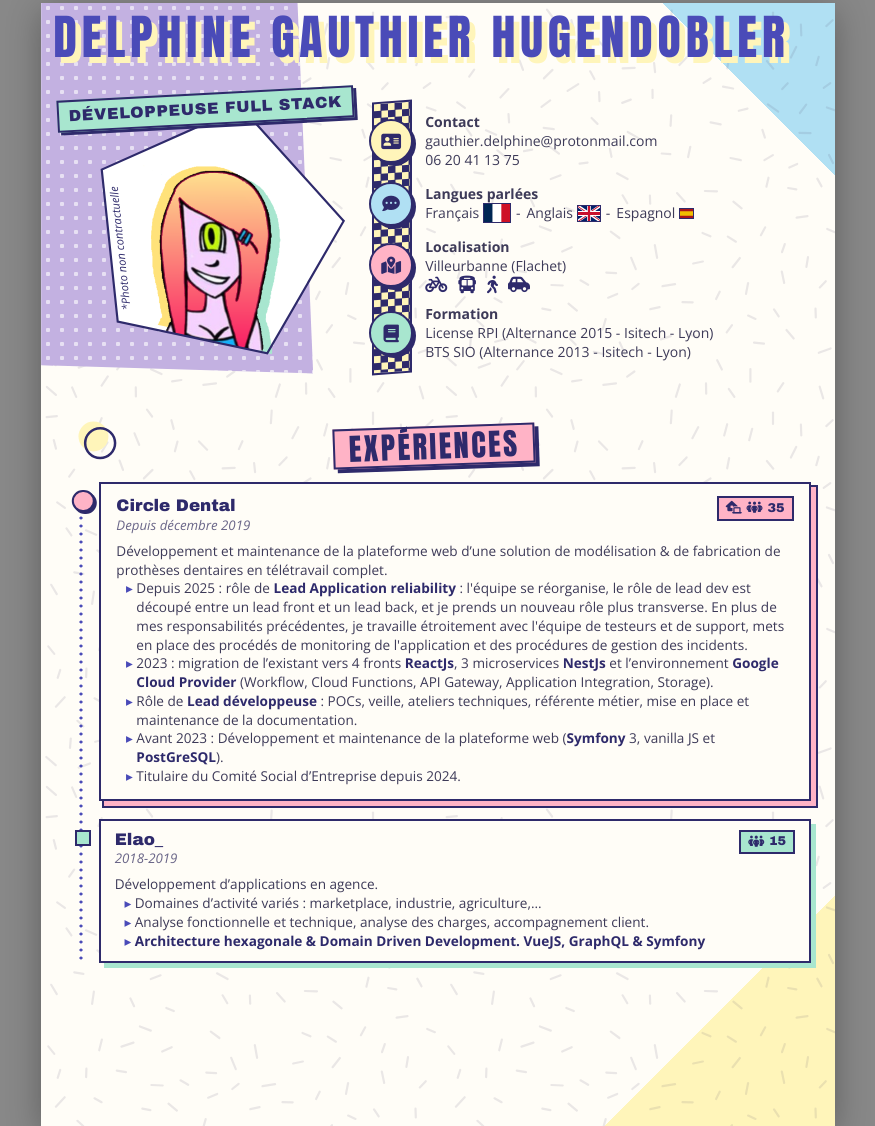
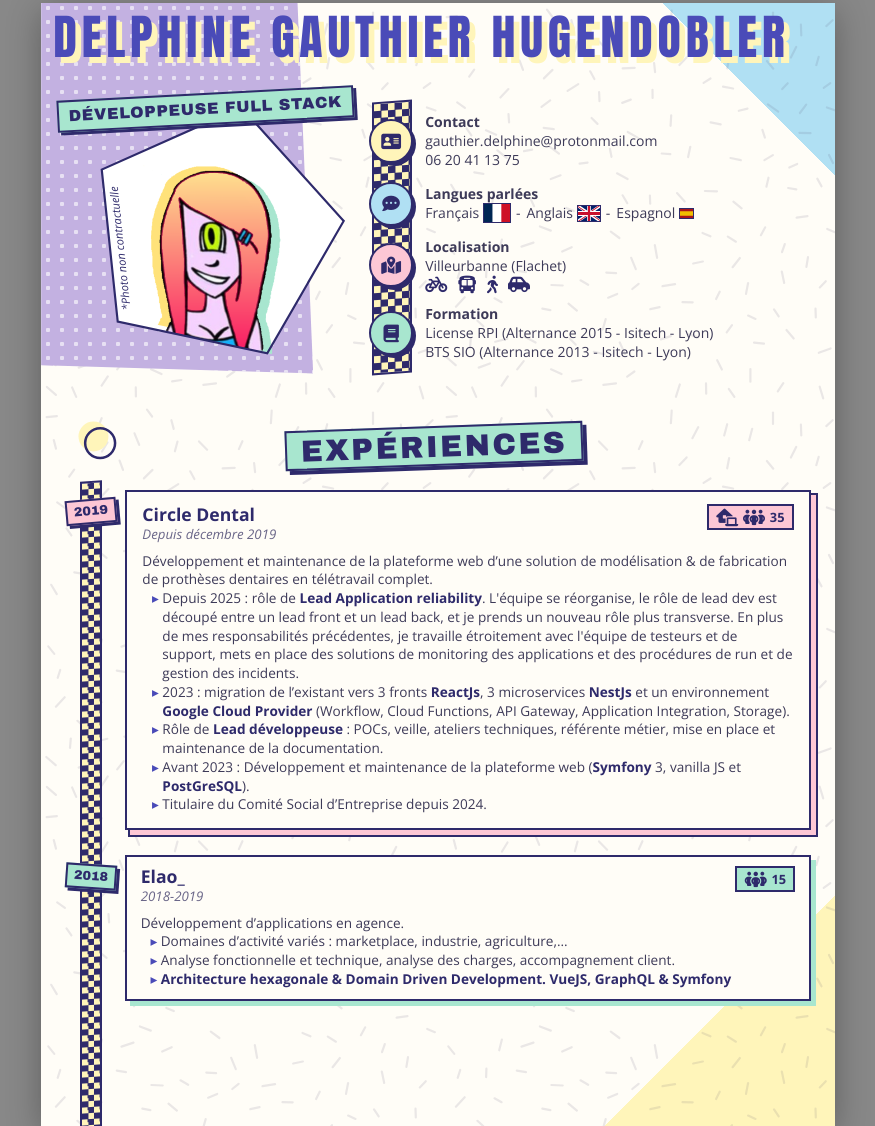
Before and after one commit to keninette/cv, a website: page src/index.html in a window 1280 px wide. Shown: the part 37-1163 px from the top of the page, without its empty margins (202-1077 px from the left). Drawn offline with nearby package versions, Linux system fonts and the light colour scheme.

Commit message:
Issue #4 - Improve experiences display

```diff
--- a/src/components/experiences/experiences.html
+++ b/src/components/experiences/experiences-page-1.html
@@ -1,4 +1,4 @@
-<main class="xp">
+<main class="xp xp--page-1">
   <!-- Memphis shape, left of the title -->
   <span class="deco xp__circle" aria-hidden="true">
     <svg viewBox="0 0 50 50">
@@ -9,7 +9,7 @@
   <h2 class="title">Expériences</h2>
 
   <ol class="timeline">
-    <li class="job job--featured">
+    <li class="job job--featured" data-year="2019">
       <header class="job__head">
         <div>
           <h3 class="job__title">Circle Dental</h3>
@@ -29,18 +29,18 @@
         <ul>
           <li>
             Depuis 2025 : rôle de
-            <strong>Lead Application reliability</strong> : l'équipe se
+            <strong>Lead Application reliability</strong>. L'équipe se
             réorganise, le rôle de lead dev est découpé entre un lead front et
             un lead back, et je prends un nouveau rôle plus transverse. En plus
             de mes responsabilités précédentes, je travaille étroitement avec
-            l'équipe de testeurs et de support, mets en place des procédés de
-            monitoring de l'application et des procédures de gestion des
-            incidents.
+            l'équipe de testeurs et de support, mets en place des solutions de
+            monitoring des applications et des procédures de run et de gestion
+            des incidents.
           </li>
           <li>
-            2023 : migration de l’existant vers 4 fronts
+            2023 : migration de l’existant vers 3 fronts
             <strong>ReactJs</strong>, 3 microservices <strong>NestJs</strong> et
-            l’environnement <strong>Google Cloud Provider</strong> (Workflow,
+            un environnement <strong>Google Cloud Provider</strong> (Workflow,
             Cloud Functions, API Gateway, Application Integration, Storage).
           </li>
           <li>
@@ -58,7 +58,7 @@
       </div>
     </li>
 
-    <li class="job job--mint">
+    <li class="job job--mint" data-year="2018">
       <header class="job__head">
         <div>
           <h3 class="job__title">Elao_</h3>
--- a/src/components/experiences/experiences-older.html
+++ b/src/components/experiences/experiences-page-2.html
@@ -1,7 +1,7 @@
 <!-- end of the timeline, at the top of page 2 -->
-<section class="xp xp--older">
+<section class="xp xp--page-2">
   <ol class="timeline">
-    <li class="job job--blue">
+    <li class="job job--blue" data-year="2013">
       <header class="job__head">
         <div>
           <h3 class="job__title">InfoGones</h3>
@@ -25,12 +25,12 @@
             client.
           </li>
           <li>Accompagnement de stagiaires &amp; alternants</li>
-          <li>Technologies PCSoft</li>
+          <li>Technologies PCSoft, PHP</li>
         </ul>
       </div>
     </li>
 
-    <li class="job job--lemon">
+    <li class="job job--lemon" data-year="2009">
       <header class="job__head">
         <div>
           <h3 class="job__title">Infirmière diplômée d’état</h3>
--- a/src/components/experiences/experiences.css
+++ b/src/components/experiences/experiences.css
@@ -1,15 +1,31 @@
 /* ============================================================
-   ROW 2 – experiences timeline (ends at the top of page 2: .xp--older)
+   ROW 2 – experiences timeline (ends at the top of page 2: .xp--page-2)
    ============================================================ */
 .xp {
   position: relative;
   padding: 1rem 1.5rem 1.5rem 1rem;
 }
 .xp .title {
-  margin-bottom: 1rem;
+  margin-bottom: 1.5rem;
+  background: var(--mint);
 }
-.xp--older {
+/* page 1: fills the rest of the page, so the band can reach its bottom */
+.xp--page-1 {
+  flex: 1;
+  display: flex;
+  flex-direction: column;
+}
+.xp--page-1 .timeline {
+  flex: 1;
+}
+.xp--page-1 .timeline::before {
+  bottom: -2rem; /* past the section's padding, cut by the page edge */
+}
+.xp--page-2 {
   padding-top: 1.75rem;
+}
+.xp--page-2 .timeline::before {
+  top: -2rem; /* past the section's padding, cut by the page edge */
 }
 
 /* Memphis shape, left of the title */
@@ -25,18 +41,19 @@
   position: relative;
   display: flex;
   flex-direction: column;
-  gap: 1.1rem;
-  padding-left: 2.625rem;
+  gap: 1.6rem;
+  padding-left: 4.25rem;
 }
-/* dotted line */
+/* checkerboard band, like the contact strip in the header */
 .timeline::before {
   content: "";
   position: absolute;
-  inset: 1rem auto 0 1.5rem;
-  width: 3px;
-  transform: translateX(-50%);
-  background: radial-gradient(circle, var(--indigo) 1.4px, transparent 1.8px) 0
-    0 / 3px 8px;
+  inset: -0.6rem auto 0.5rem 1.4375rem; /* starts above the first year */
+  width: 1.375rem; /* 2px borders + exactly 3 squares of 6px */
+  border: 2px solid var(--ink);
+  background: repeating-conic-gradient(var(--ink) 0 25%, var(--lemon) 0 50%) 0
+    0 / 12px 12px;
+  transform: skewY(-4deg);
 }
 
 /* each job is a card with a hard shadow in its own colour */
@@ -58,40 +75,32 @@
   --dot: var(--lemon);
 }
 
-/* timeline marker: circle by default, square (mint), diamond (blue) */
+/* start year (data-year), as a sticker sitting on the band */
 .job::before {
-  content: "";
+  content: attr(data-year);
   position: absolute;
-  left: -1.125rem;
-  top: 0.55rem;
-  width: 1rem;
-  height: 1rem;
+  left: -2.25rem; /* band centre, minus the card's 2px border */
+  top: 0.4rem;
+  z-index: 1;
+  padding: 0.1rem 0.4rem;
   border: 2px solid var(--ink);
-  border-radius: 50%;
-  transform: translateX(-50%);
   background: var(--dot);
-  z-index: 1;
+  box-shadow: 3px 3px 0 var(--ink);
+  transform: translateX(-50%) rotate(-5deg);
+  font-family: var(--font-head);
+  font-size: 0.8rem;
+  color: var(--ink);
 }
-.job--mint::before {
-  border-radius: 0;
-}
-.job--blue::before {
-  border-radius: 0;
-  transform: translateX(-50%) rotate(45deg);
+.job:nth-child(even)::before {
+  transform: translateX(-50%) rotate(4deg);
 }
 
-/* current job: bigger marker, pink shadow outlined in ink */
+/* current job: pink shadow outlined in ink */
 .job--featured {
   padding: 0.75rem 0.95rem 0.85rem;
   box-shadow:
     5px 5px 0 var(--pink),
     5px 5px 0 2px var(--ink);
-}
-.job--featured::before {
-  width: 1.4rem;
-  height: 1.4rem;
-  top: 0.35rem;
-  box-shadow: 2px 2px 0 var(--ink);
 }
 
 .job__head {
@@ -102,10 +111,9 @@
   margin-bottom: 0.5rem;
 }
 .job__title {
-  font-family: var(--font-head);
-  font-weight: 400;
-  font-size: 1.05rem;
-  line-height: 1.15;
+  font-weight: 700;
+  font-size: 1.1rem;
+  line-height: 1.2;
   color: var(--ink);
 }
 .job__date {
@@ -117,13 +125,16 @@
   display: flex;
   align-items: center;
   gap: 0.3rem;
-  padding: 0.1rem 0.45rem;
+  padding: 0.15rem 0.45rem 0.1rem 0.45rem;
   border: 2px solid var(--ink);
   background: var(--dot);
-  font-family: var(--font-head);
+  font-weight: 700;
   font-size: 0.8rem;
   color: var(--ink);
   white-space: nowrap;
+}
+.job__meta i {
+  font-size: 1.1rem;
 }
 
 .job__body {
--- a/src/index.html
+++ b/src/index.html
@@ -22,11 +22,11 @@
   <body>
     <div class="page">
       <div data-include="components/header/header.html"></div>
-      <div data-include="components/experiences/experiences.html"></div>
+      <div data-include="components/experiences/experiences-page-1.html"></div>
     </div>
 
     <div class="page">
-      <div data-include="components/experiences/experiences-older.html"></div>
+      <div data-include="components/experiences/experiences-page-2.html"></div>
       <div data-include="components/know-me/know-me.html"></div>
     </div>
 
--- a/src/style.css
+++ b/src/style.css
@@ -15,15 +15,15 @@
   --paper: #fffdf7;
   --header-bg: #c3b1e1;
   --mint: #a8e6cf;
-  --pink: #ffb3c6;
+  --pink: #fdc7d5;
   --blue: #b0e0f3;
   --lemon: #fff5ba;
   --sun: #ffe27a; /* deeper yellow, for yellow on white */
 
   /* fonts */
-  --font-name: "Anton", Impact, sans-serif;
-  --font-head: "Archivo Black", "Arial Black", sans-serif;
-  --font-body: "Open Sans", Arial, sans-serif;
+  --font-name: "Anton", Impact, sans-serif; /* the name */
+  --font-head: "Archivo Black", "Arial Black", sans-serif; /* role, titles */
+  --font-body: "Open Sans", Arial, sans-serif; /* everything else */
 }
 
 @page {
@@ -106,7 +106,7 @@ strong {
   background: var(--pink);
   box-shadow: 4px 4px 0 var(--ink);
   transform: rotate(-2deg);
-  font-family: var(--font-name);
+  font-family: var(--font-head);
   font-weight: 400;
   font-size: 1.9rem;
   line-height: 1.1;
```
